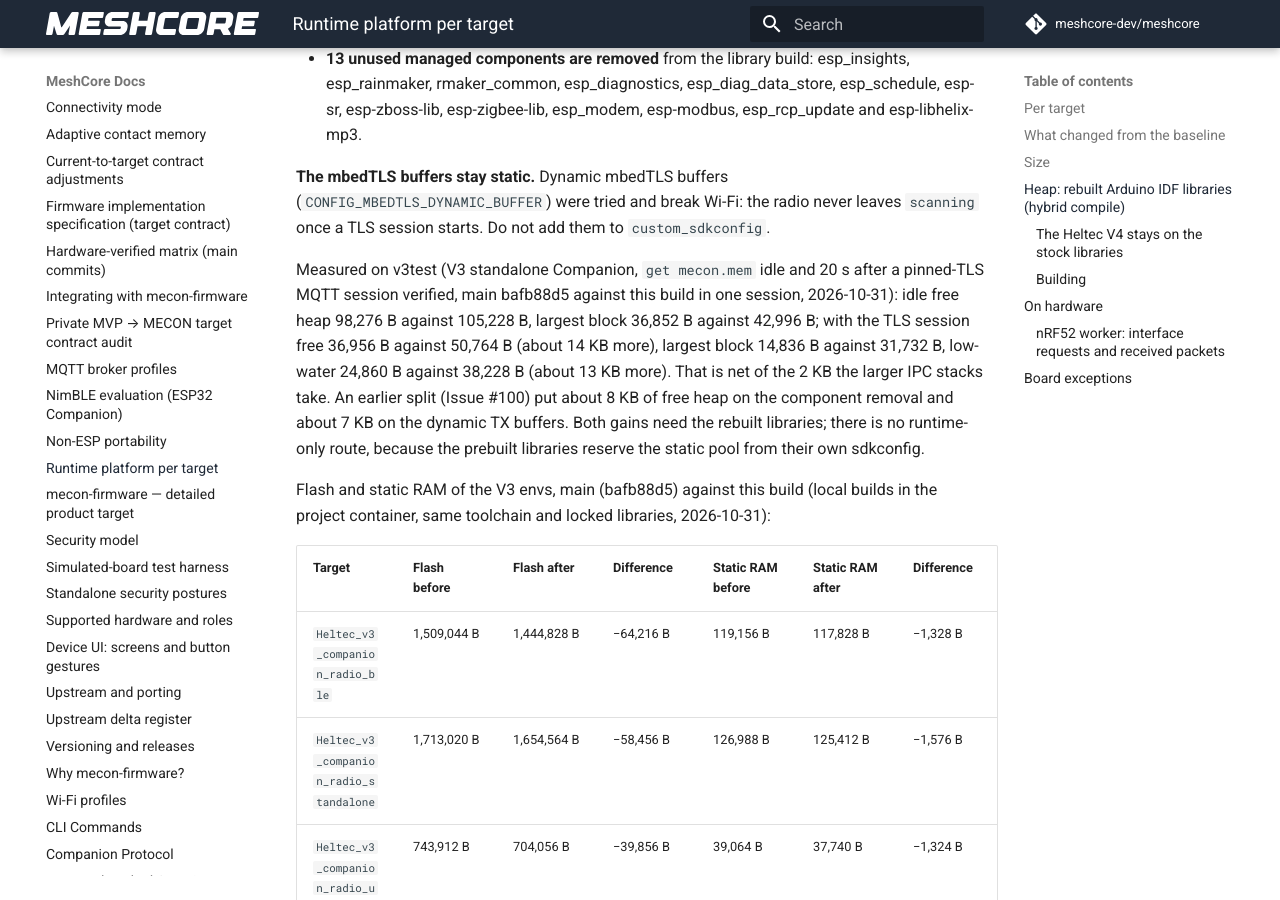
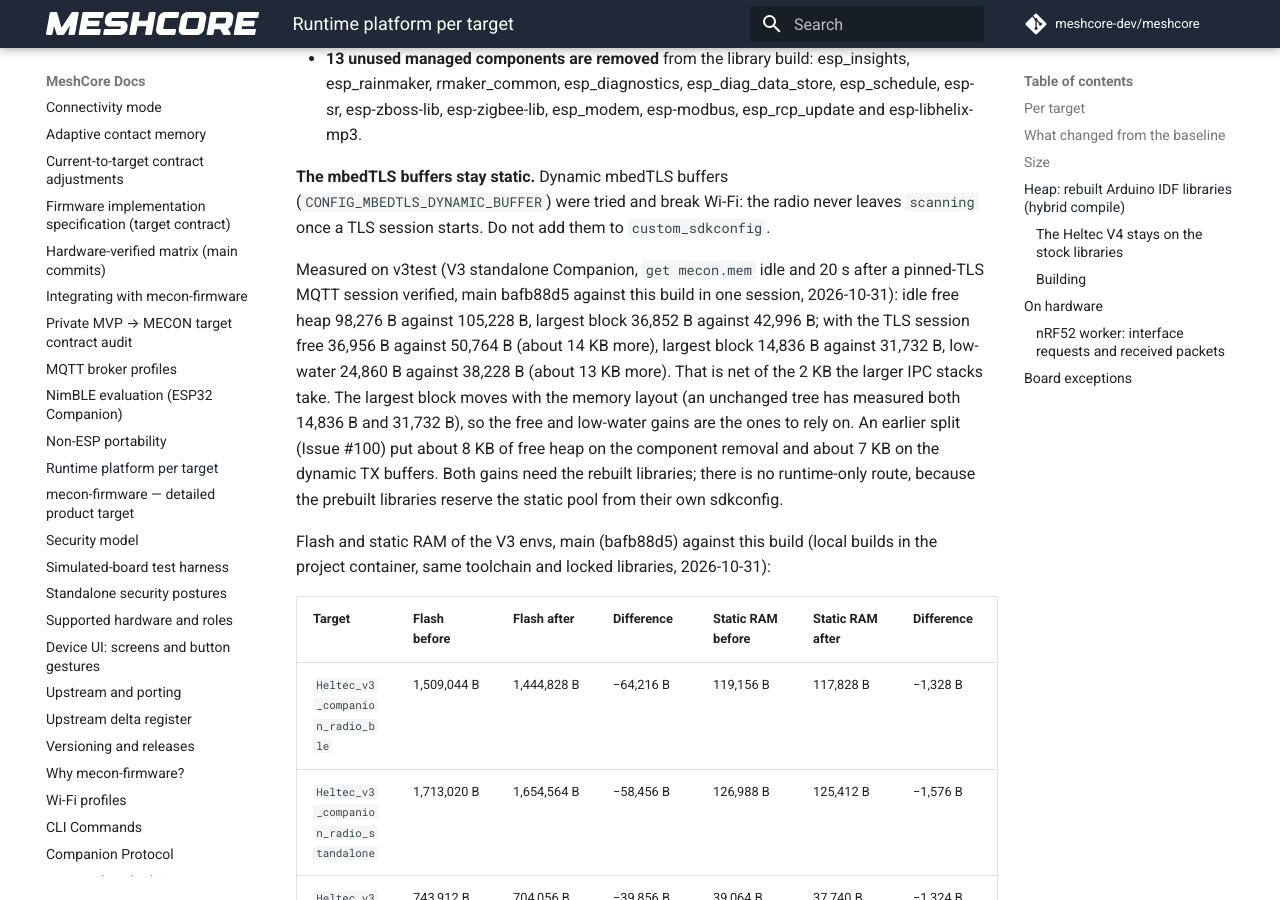
Before and after one commit to hoejriis/mecon-firmware, an MkDocs documentation site: the page built from docs/PLATFORM.md, in a window 1280 px wide and 900 px high, scrolled down 4250 px. Built offline with MkDocs 1.6.1 and Material for MkDocs 9.7.7, drawn with Linux system fonts in a browser that asks for light colours; comment, search, counter and statistics services are not loaded.

Commit message:
Say that the largest-block figure is layout-sensitive (Issue #216)
Co-Authored-By: Claude Opus 5.5 (1M context) <noreply@anthropic.com>

```diff
--- a/docs/PLATFORM.md
+++ b/docs/PLATFORM.md
@@ -72,7 +72,7 @@ What is set:
 
 **The mbedTLS buffers stay static.** Dynamic mbedTLS buffers (`CONFIG_MBEDTLS_DYNAMIC_BUFFER`) were tried and break Wi-Fi: the radio never leaves `scanning` once a TLS session starts. Do not add them to `custom_sdkconfig`.
 
-Measured on v3test (V3 standalone Companion, `get mecon.mem` idle and 20 s after a pinned-TLS MQTT session verified, main bafb88d5 against this build in one session, 2026-10-31): idle free heap 98,276 B against 105,228 B, largest block 36,852 B against 42,996 B; with the TLS session free 36,956 B against 50,764 B (about 14 KB more), largest block 14,836 B against 31,732 B, low-water 24,860 B against 38,228 B (about 13 KB more). That is net of the 2 KB the larger IPC stacks take. An earlier split (Issue #100) put about 8 KB of free heap on the component removal and about 7 KB on the dynamic TX buffers. Both gains need the rebuilt libraries; there is no runtime-only route, because the prebuilt libraries reserve the static pool from their own sdkconfig.
+Measured on v3test (V3 standalone Companion, `get mecon.mem` idle and 20 s after a pinned-TLS MQTT session verified, main bafb88d5 against this build in one session, 2026-10-31): idle free heap 98,276 B against 105,228 B, largest block 36,852 B against 42,996 B; with the TLS session free 36,956 B against 50,764 B (about 14 KB more), largest block 14,836 B against 31,732 B, low-water 24,860 B against 38,228 B (about 13 KB more). That is net of the 2 KB the larger IPC stacks take. The largest block moves with the memory layout (an unchanged tree has measured both 14,836 B and 31,732 B), so the free and low-water gains are the ones to rely on. An earlier split (Issue #100) put about 8 KB of free heap on the component removal and about 7 KB on the dynamic TX buffers. Both gains need the rebuilt libraries; there is no runtime-only route, because the prebuilt libraries reserve the static pool from their own sdkconfig.
 
 Flash and static RAM of the V3 envs, main (bafb88d5) against this build (local builds in the project container, same toolchain and locked libraries, 2026-10-31):
 
```
